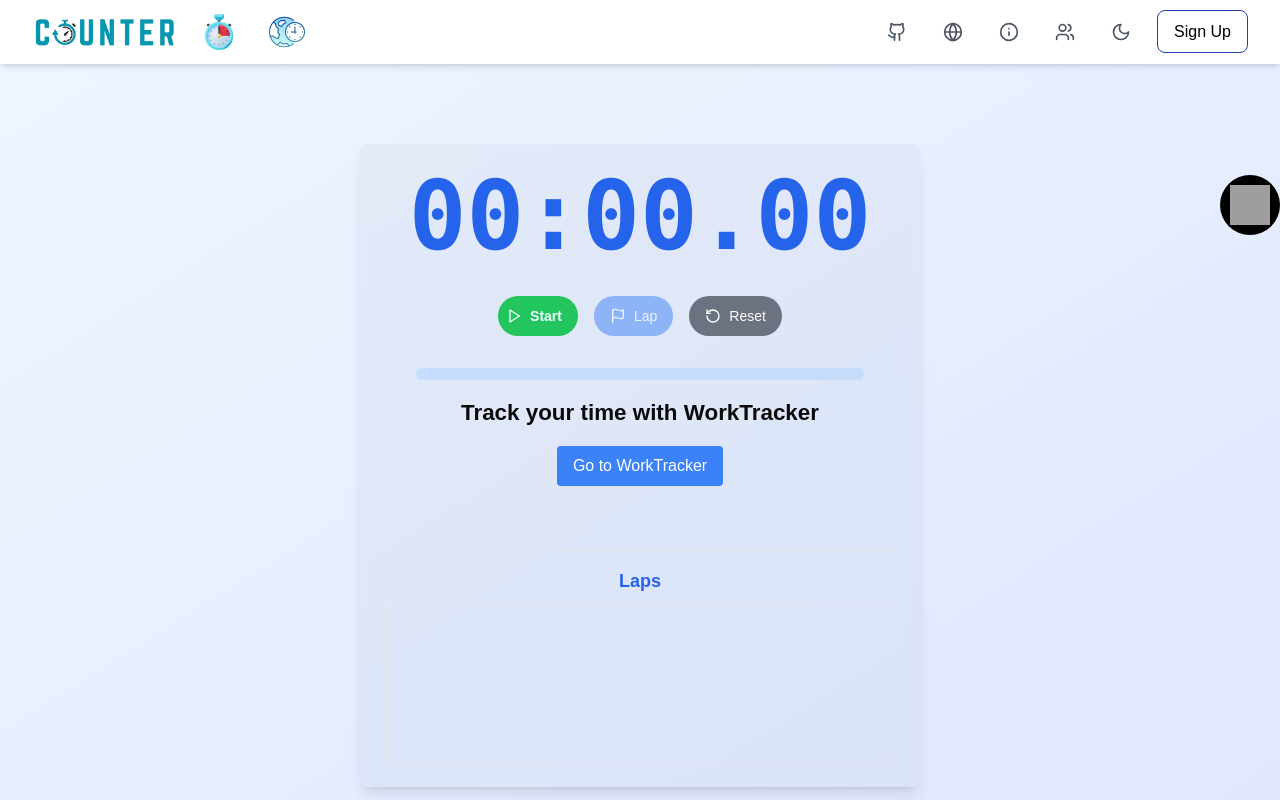
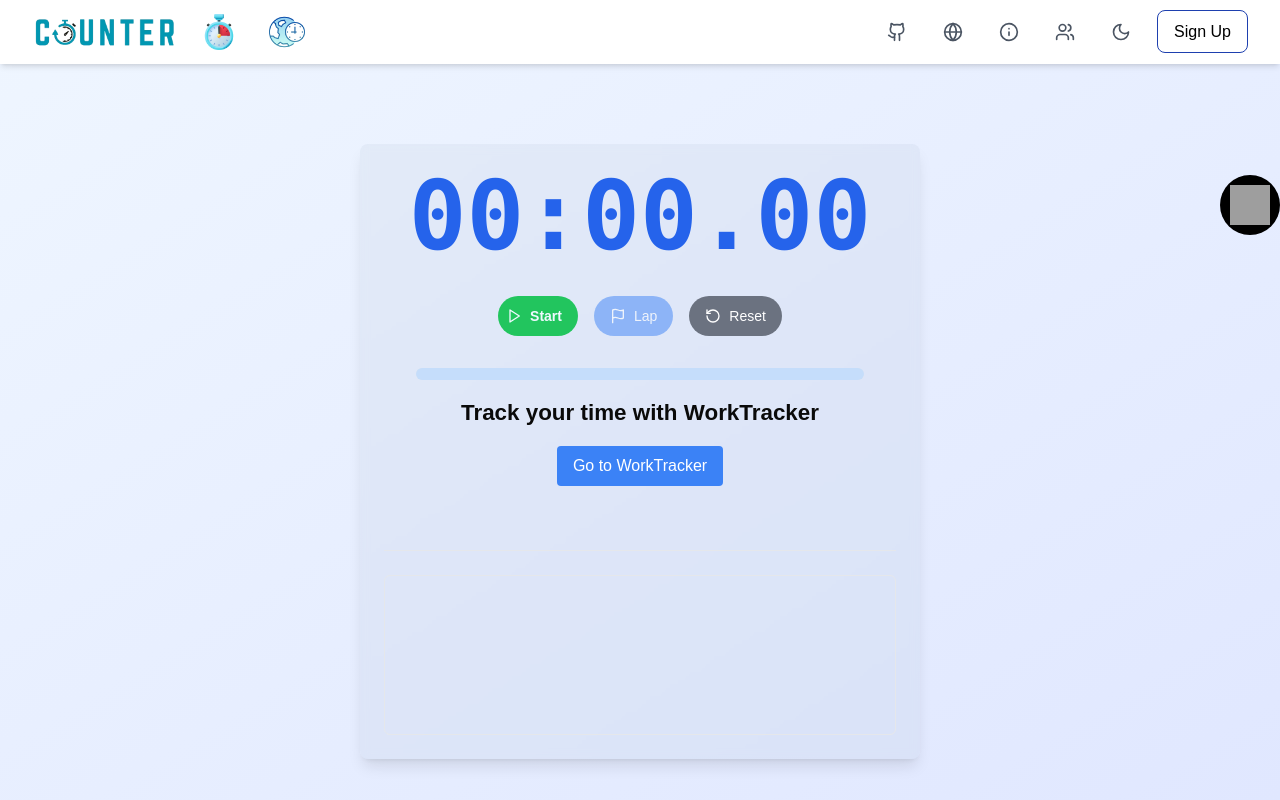
Before and after one commit to param-code/counter-app, a React (Vite) app: page / in a window 1280 px wide. Shown: the top 800 px of the page. Built offline with nearby package versions, Linux system fonts and the light colour scheme; grey boxes are pictures that could not be loaded.

Commit message:
unnecessary used of laps

```diff
--- a/src/components/laplist.jsx
+++ b/src/components/laplist.jsx
@@ -14,7 +14,7 @@
 
   return (
     <div className="border-t border-gray-200 dark:border-gray-700 pt-4">
-      <h3 className="text-lg font-semibold mb-2 text-blue-600 dark:text-blue-400 text-center">Laps</h3>
+      <h3 className="text-lg font-semibold mb-2 text-blue-600 dark:text-blue-400 text-center"></h3>
 
       <ScrollArea className="h-40 rounded-md border border-gray-200 dark:border-gray-700 p-4">
         <AnimatePresence initial={false}>
```
